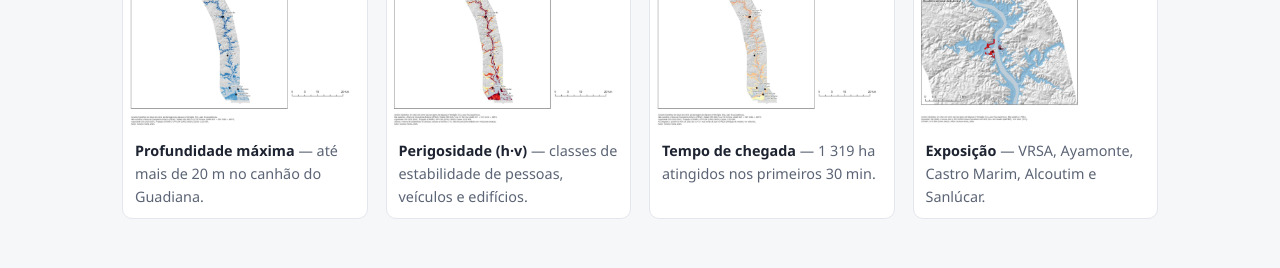
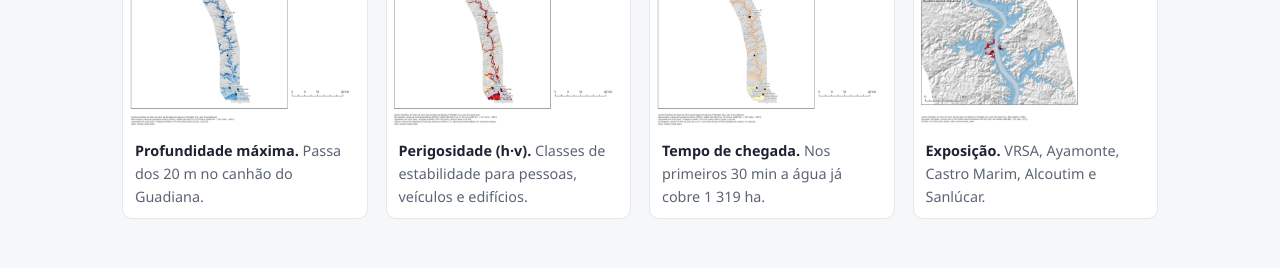
Before and after one commit to gustavosanta-star/rotura-alqueva, a plain HTML site: page docs/index.html in a window 1280 px wide. Shown: the part 2120-2388 px from the top of the page. Drawn offline with Linux system fonts and the light colour scheme.

Commit message:
Rever textos para uma escrita mais natural
Menos travessões, negrito e emojis decorativos; frases mais diretas e com voz própria, sem alterar números nem afirmações.

Co-Authored-By: Claude Opus 5.5 <noreply@anthropic.com>
Claude-Session: https://claude.ai/code/session_01DRDzMQqAJtYcfKEQh4w4fR

```diff
--- a/docs/index.html
+++ b/docs/index.html
@@ -3,7 +3,7 @@
 <head>
 <meta charset="utf-8">
 <meta name="viewport" content="width=device-width, initial-scale=1">
-<title>E se a barragem de Alqueva rompesse? — simulação hidráulica 2D</title>
+<title>E se a barragem de Alqueva rompesse? Simulação hidráulica 2D</title>
 <meta name="description" content="Cenário hipotético de rotura das barragens de Alqueva e Pedrógão: simulação HEC-RAS 2D, mapas, vídeo e animação 3D em ArcGIS Pro, só com dados abertos.">
 <meta property="og:title" content="E se a barragem de Alqueva rompesse?">
 <meta property="og:description" content="Simulação hidráulica 2D de um cenário hipotético, do Alqueva ao mar em 24 horas. HEC-RAS · ArcGIS Pro · Python · dados abertos.">
@@ -120,10 +120,10 @@
     <h2>Mapas</h2>
     <p class="sub">Quatro mapas A3 feitos em ArcGIS Pro (clica para ampliar).</p>
     <div class="galeria">
-      <figure><img src="media/B1_1_profundidade.jpg" alt="Mapa da profundidade máxima"><figcaption><b>Profundidade máxima</b> — até mais de 20 m no canhão do Guadiana.</figcaption></figure>
-      <figure><img src="media/B1_2_perigosidade.jpg" alt="Mapa de perigosidade"><figcaption><b>Perigosidade (h·v)</b> — classes de estabilidade de pessoas, veículos e edifícios.</figcaption></figure>
-      <figure><img src="media/B1_3_chegada.jpg" alt="Mapa do tempo de chegada"><figcaption><b>Tempo de chegada</b> — 1 319 ha atingidos nos primeiros 30 min.</figcaption></figure>
-      <figure><img src="media/B1_4_exposicao.jpg" alt="Mapa de exposição"><figcaption><b>Exposição</b> — VRSA, Ayamonte, Castro Marim, Alcoutim e Sanlúcar.</figcaption></figure>
+      <figure><img src="media/B1_1_profundidade.jpg" alt="Mapa da profundidade máxima"><figcaption><b>Profundidade máxima.</b> Passa dos 20 m no canhão do Guadiana.</figcaption></figure>
+      <figure><img src="media/B1_2_perigosidade.jpg" alt="Mapa de perigosidade"><figcaption><b>Perigosidade (h·v).</b> Classes de estabilidade para pessoas, veículos e edifícios.</figcaption></figure>
+      <figure><img src="media/B1_3_chegada.jpg" alt="Mapa do tempo de chegada"><figcaption><b>Tempo de chegada.</b> Nos primeiros 30 min a água já cobre 1 319 ha.</figcaption></figure>
+      <figure><img src="media/B1_4_exposicao.jpg" alt="Mapa de exposição"><figcaption><b>Exposição.</b> VRSA, Ayamonte, Castro Marim, Alcoutim e Sanlúcar.</figcaption></figure>
     </div>
   </div>
 </section>
```
Also changed, not shown: 2 other files.
